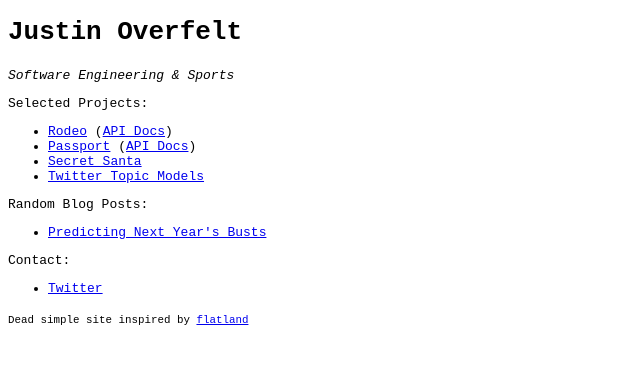
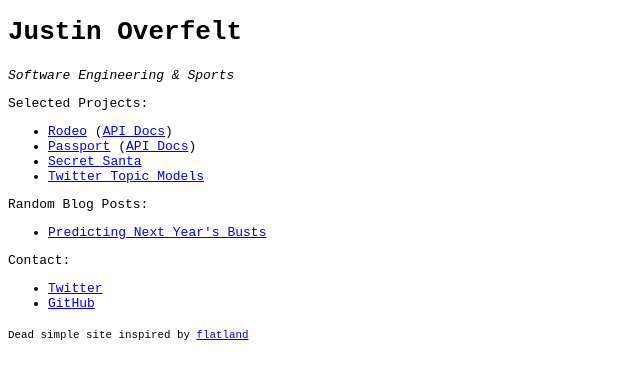
Before and after one commit to jboverfelt/jboverfelt.github.io, a plain HTML site: page index.html in a window 1280 px wide. Shown: the whole page, without its empty margins (0-640 px from the left). Drawn offline with Linux system fonts and the light colour scheme.

Commit message:
add github link

```diff
--- a/index.html
+++ b/index.html
@@ -24,6 +24,7 @@
 <p>Contact:</p>
 <ul>
   <li><a href="https://twitter.com/jboverfelt">Twitter</a></li>
+  <li><a href="https://github.com/jboverfelt">GitHub</a></li>
 </ul>
 <small>Dead simple site inspired by <a href="http://flatland.org">flatland</a></small>
 </code>
```
